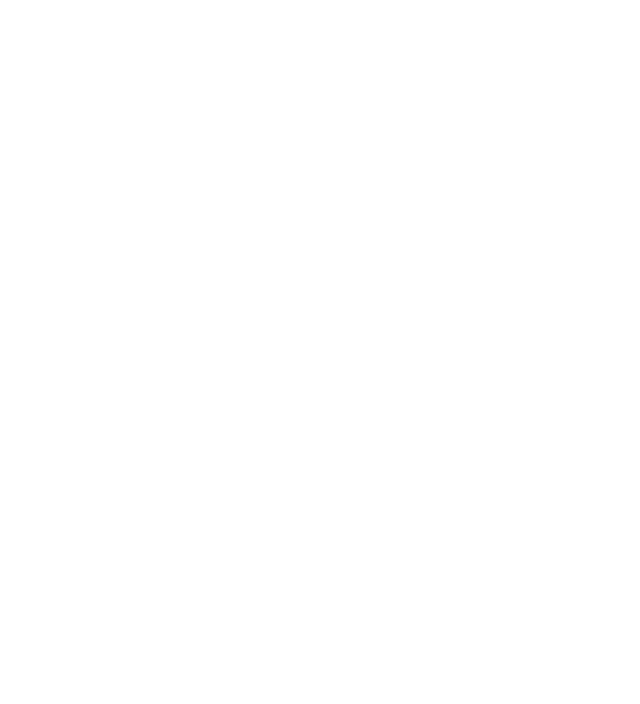
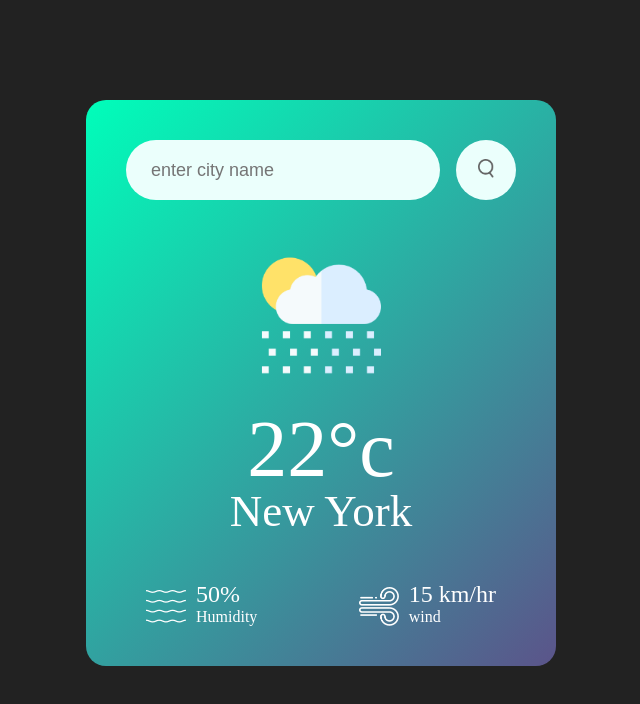
Before and after one commit to ptsourav21/Weather_App_JS, a plain HTML site: page index.html in a window 1280 px wide. Shown: the whole page, without its empty margins (319-959 px from the left). Drawn offline with Linux system fonts and the light colour scheme.

Commit message:
A static web
HTML & CSS Added

```diff
--- a/index.html
+++ b/index.html
@@ -7,6 +7,33 @@
     <link rel="stylesheet" href="styles.css">
 </head>
 <body>
-
+    <div class="card">
+        <div class ="search">
+            <input type="text" placeholder="enter city name" spellcheck="false">
+            <button><img src="images/search.png"></button>
+        </div>
+        <div class="weather">
+            <img class="weather-icon" src="images/rain.png" alt="">
+            <h1 class="temp">22°c</h1>
+            <h2 class="city">New York</h2>
+            <div class="details">
+                <div class="col">
+                    <img src="images/humidity.png" alt="">
+                    <div>
+                        <p class="humidity">50%</p>
+                        <p>Humidity</p>
+                    </div>
+                </div>
+                <div class="col">
+                    <img src="images/wind.png" alt="">
+                    <div>
+                        <p class="wind">15 km/hr</p>
+                        <p>wind</p>
+                    </div>
+                </div>
+            </div>
+        </div>
+    </div>
+    <script src="index.js"></script>
 </body>
 </html>
--- a/styles.css
+++ b/styles.css
@@ -1,6 +1,84 @@
-body{
+*{
     padding: 0;
     margin: 0;
     box-sizing: border-box;
     font: 'popins', sans-serif;
 }
+body{
+    background-color: #222;
+}
+.card{
+    width: 90%;
+    max-width: 470px;
+    background: linear-gradient(135deg, #00feba, #5b548a);
+    color: white;
+    margin: 100px auto 0;
+    border-radius: 20px;
+    padding: 40px;
+    text-align: center;
+}
+.search{
+    width: 100%;
+    display:flex;
+    align-items: center;
+    justify-content: space-between;
+}
+.search input{
+    border: 0;
+    outline: 0;
+    background-color: #ebfffc;
+    color:#555;
+    padding: 10px 25px;
+    height: 60px;
+    border-radius: 30px;
+    flex: 1;
+    margin-right: 16px;
+    font-size: 18px;
+}
+.search button{
+    border: 0;
+    outline: 0;
+    background: #ebfffc;
+    border-radius: 50%;
+    width:60px;
+    height: 60px;
+    cursor: pointer
+    ;
+}
+.search button img{
+    width: 16px;
+}
+.weather-icon{
+    width:170px;
+    margin-top: 30px;
+}
+.weather h1{
+    font-size: 80px;
+    font-weight:500;
+}
+
+.weather h2{
+    font-size: 45px;
+    font-weight:400;
+    margin-top: -10px;
+}
+.details{
+    display: flex;
+    align-items: center;
+    justify-content: space-between;
+    padding: 0 20px;
+    margin-top: 50px;
+}
+.col{
+    display: flex;
+    align-items: center;
+    text-align: left;
+}
+.col img{
+    width: 40px;
+    margin-right: 10px;
+}
+.humidity, .wind{
+    font-size: 24px;
+    margin-top: -6px;
+}
```
Also changed, not shown: index.js (added).
